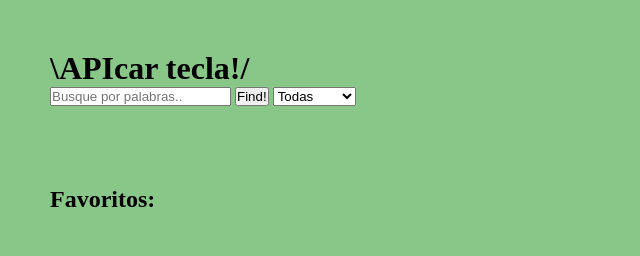
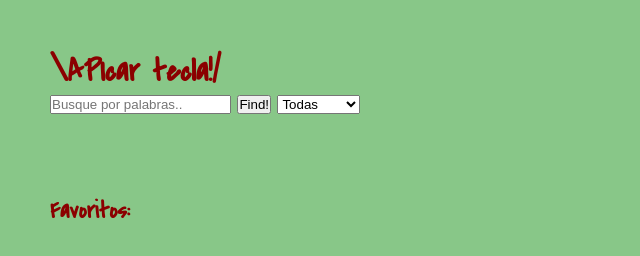
Before and after one commit to carlOzil/practica-app-pexels, a plain HTML site: page index.html in a window 1280 px wide. Shown: the whole page, without its empty margins (0-640 px from the left). Drawn offline with Linux system fonts and the light colour scheme; no server answers.

Commit message:
falta despliegue y pequeños detalles css

```diff
--- a/css/main.css
+++ b/css/main.css
@@ -9,6 +9,8 @@ body {
    font-size: 1em;
    margin: 50px;
    background-color: rgb(136, 199, 136);
+   font-family: 'Covered By Your Grace', sans-serif;
+   color: darkred;
 }
 
 img {
@@ -37,7 +39,9 @@ nav>* {
    display: inline;
    justify-content: center;
 }
+#pagNum {
 
+}
 .ocultar {
    display: none;
 }
```
